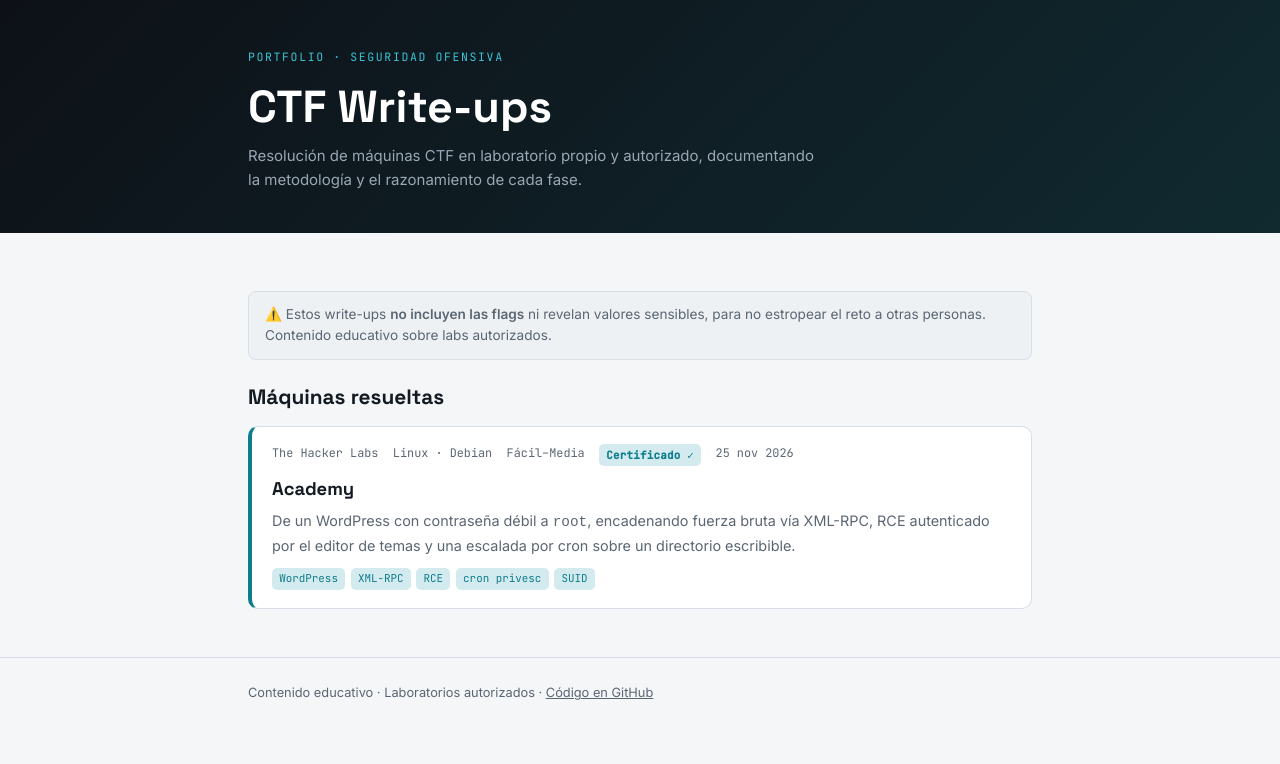
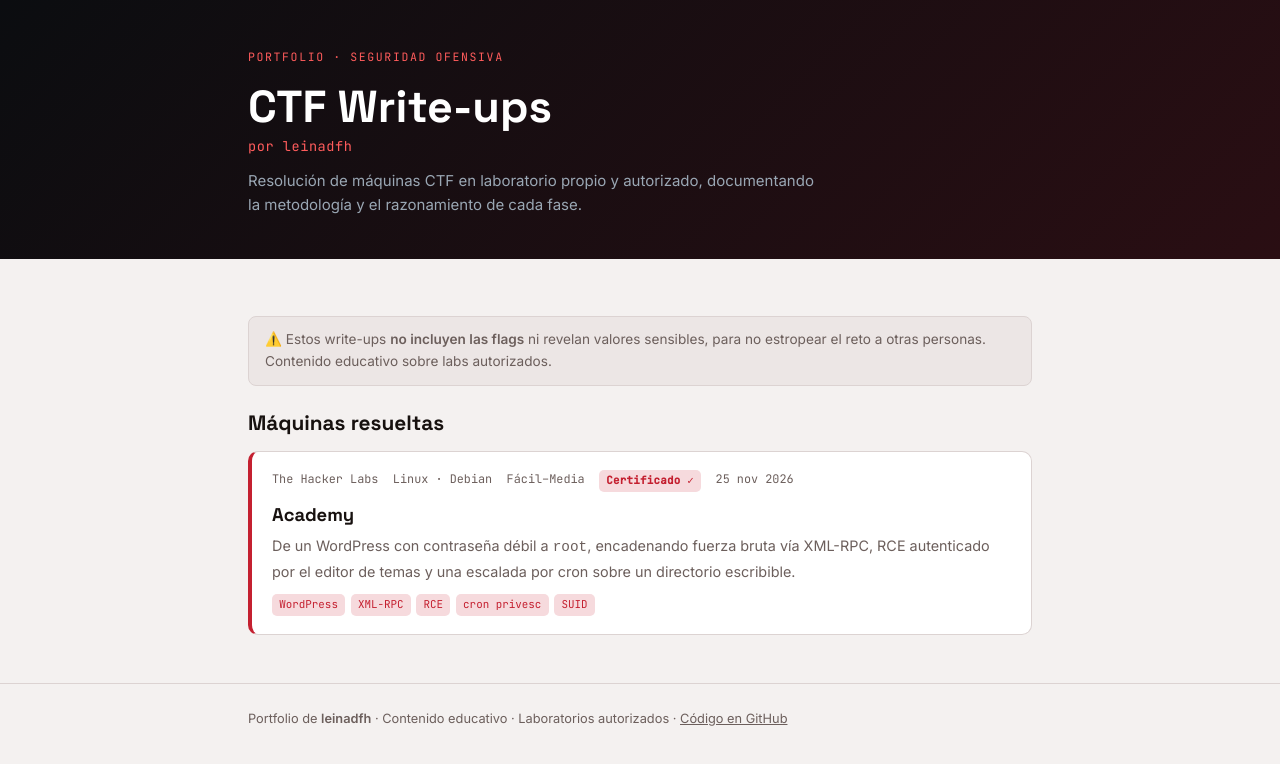
Before and after one commit to leinadfh/thehakerslabs-writeups, a plain HTML site: page docs/index.html in a window 1280 px wide. Drawn offline with Linux system fonts and the light colour scheme.

Commit message:
Restyle site to red-team palette, add certificate lightbox and leinadfh authorship
Co-Authored-By: Claude Opus 4.8 <noreply@anthropic.com>

```diff
--- a/docs/index.html
+++ b/docs/index.html
@@ -7,21 +7,21 @@
 <link rel="stylesheet" href="https://fonts.googleapis.com/css2?family=Space+Grotesk:wght@500;600;700&family=Inter:wght@400;500;600&family=JetBrains+Mono:wght@400;500&display=swap">
 <style>
   :root{
-    --bg:#f4f6f8; --surface:#ffffff; --surface-2:#eef1f4; --border:#d8dee6;
-    --fg:#141a21; --fg-muted:#5b6673; --accent:#0d7d8c; --accent-soft:#d3ebee;
+    --bg:#f4f1f0; --surface:#ffffff; --surface-2:#ece6e5; --border:#dcd3d2;
+    --fg:#17110f; --fg-muted:#6c5f5c; --accent:#c42030; --accent-soft:#f6dadd;
     --high:#d9620a;
     --mono:"JetBrains Mono",ui-monospace,SFMono-Regular,Menlo,monospace;
     --sans:"Inter",system-ui,-apple-system,sans-serif;
     --display:"Space Grotesk",var(--sans);
   }
   @media (prefers-color-scheme:dark){:root:not([data-theme="light"]){
-    --bg:#0d1117; --surface:#161b22; --surface-2:#1c232d; --border:#2a333f;
-    --fg:#e6edf3; --fg-muted:#9aa7b4; --accent:#3bc4d6; --accent-soft:#122d33; --high:#ff9a4d;
+    --bg:#0b0d10; --surface:#14161c; --surface-2:#1b1e26; --border:#2b2b35;
+    --fg:#e8e9ec; --fg-muted:#969aa4; --accent:#ff4d4d; --accent-soft:#2a1317; --high:#ff9a4d;
     color-scheme:dark;
   }}
   :root[data-theme="dark"]{
-    --bg:#0d1117; --surface:#161b22; --surface-2:#1c232d; --border:#2a333f;
-    --fg:#e6edf3; --fg-muted:#9aa7b4; --accent:#3bc4d6; --accent-soft:#122d33; --high:#ff9a4d;
+    --bg:#0b0d10; --surface:#14161c; --surface-2:#1b1e26; --border:#2b2b35;
+    --fg:#e8e9ec; --fg-muted:#969aa4; --accent:#ff4d4d; --accent-soft:#2a1317; --high:#ff9a4d;
     color-scheme:dark;
   }
   *{box-sizing:border-box}
@@ -30,10 +30,11 @@
   .wrap{max-width:820px;margin-inline:auto;padding-left:max(18px,env(safe-area-inset-left,0px));padding-right:max(18px,env(safe-area-inset-right,0px))}
   a{color:var(--accent)}
   h1,h2{font-family:var(--display);line-height:1.15;text-wrap:balance;margin:0}
-  .hero{background:linear-gradient(135deg,#0d1117 0%,#102a30 100%);color:#e6edf3;padding-block:3rem 2.6rem}
-  .eyebrow{font-family:var(--mono);font-size:.72rem;letter-spacing:.14em;text-transform:uppercase;color:#3bc4d6;margin-bottom:.9rem}
+  .hero{background:linear-gradient(135deg,#0b0d10 0%,#2a0e13 100%);color:#e6edf3;padding-block:3rem 2.6rem}
+  .eyebrow{font-family:var(--mono);font-size:.72rem;letter-spacing:.14em;text-transform:uppercase;color:#ff5c5c;margin-bottom:.9rem}
   .hero h1{font-size:clamp(2rem,6vw,2.8rem);font-weight:700;color:#fff}
   .hero p{color:#9aa7b4;max-width:60ch;margin:.7rem 0 0}
+  .hero .byline{font-family:var(--mono);font-size:.85rem;color:#ff5c5c;letter-spacing:.04em;margin:.25rem 0 0}
   .note{background:var(--surface-2);border:1px solid var(--border);border-radius:8px;padding:.75rem 1rem;font-size:.85rem;color:var(--fg-muted);margin:1.6rem 0}
   main{padding-block:2rem 3rem}
   h2{font-size:1.3rem;margin-bottom:1rem}
@@ -55,6 +56,7 @@
     <div class="wrap">
       <div class="eyebrow">Portfolio · Seguridad ofensiva</div>
       <h1>CTF Write-ups</h1>
+      <p class="byline">por leinadfh</p>
       <p>Resolución de máquinas CTF en laboratorio propio y autorizado, documentando la metodología y el razonamiento de cada fase.</p>
     </div>
   </header>
@@ -77,7 +79,7 @@
 
   <footer>
     <div class="wrap">
-      Contenido educativo · Laboratorios autorizados · <a href="https://github.com/leinadfh/thehakerslabs-writeups">Código en GitHub</a>
+      Portfolio de <strong>leinadfh</strong> · Contenido educativo · Laboratorios autorizados · <a href="https://github.com/leinadfh/thehakerslabs-writeups">Código en GitHub</a>
     </div>
   </footer>
 </body>
```
Also changed, not shown: docs/academy/index.html (+32 -10 lines), 1 other file.
